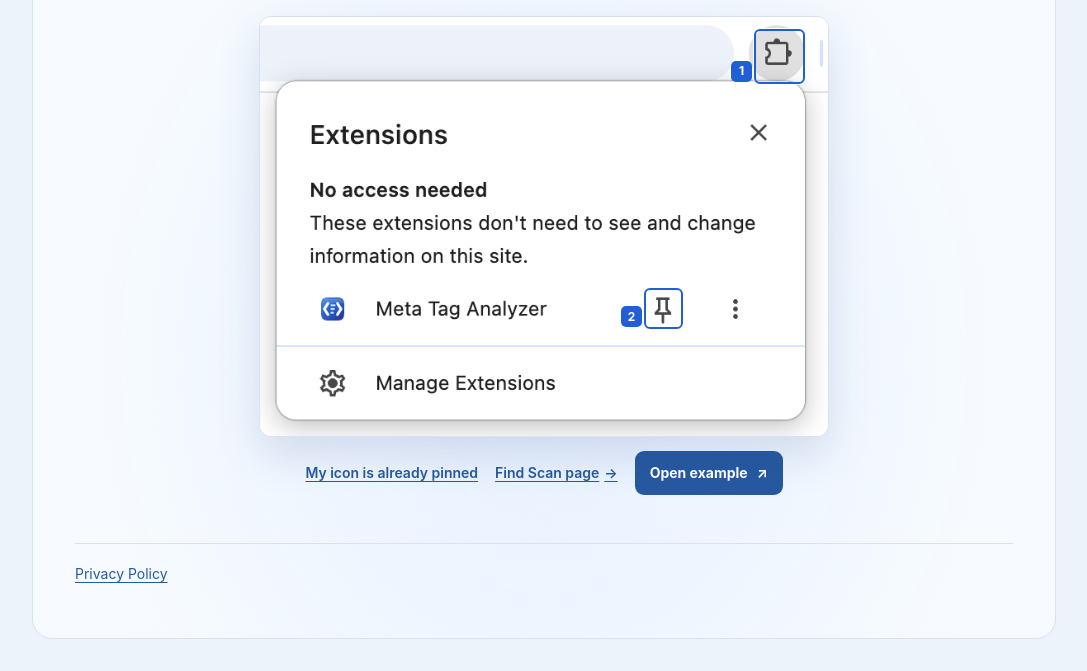
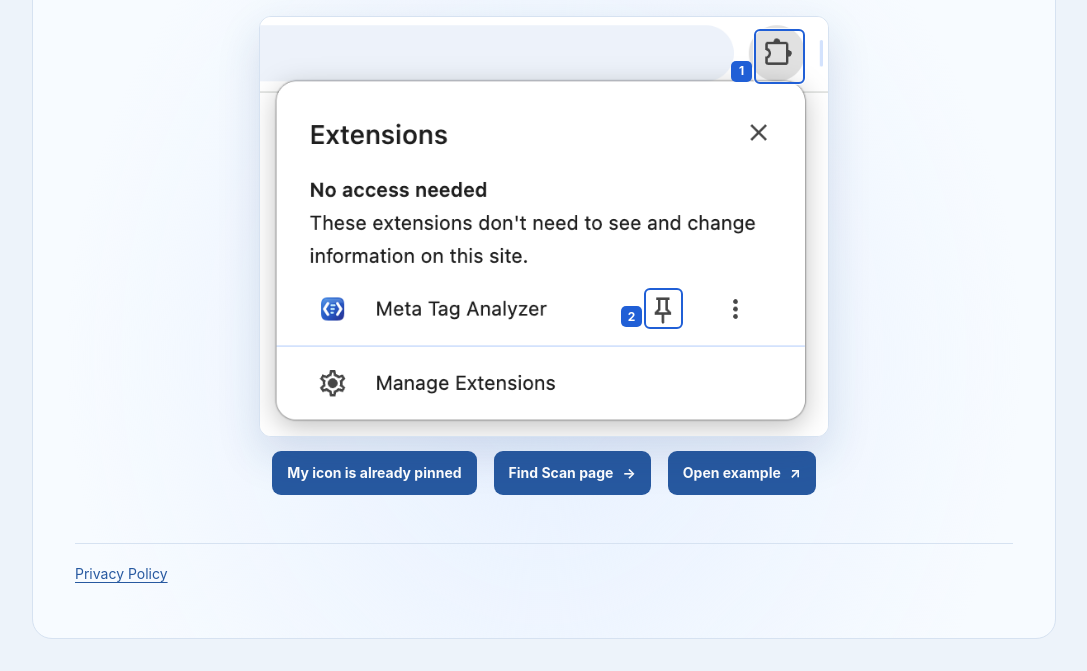
Before and after one commit to GoGerman/welcome-pages-site, a plain HTML site: page meta/index.html in a window 1280 px wide. Shown: the part 272-943 px from the top of the page, without its empty margins (96-1183 px from the left). Drawn offline with Linux system fonts and the light colour scheme.

Commit message:
Match Meta quick start actions to the example button

```diff
--- a/assets/meta-quick-start.css
+++ b/assets/meta-quick-start.css
@@ -146,35 +146,24 @@ body.meta-quick-start {
 }
 
 .meta-visual-guide .guide-actions [hidden] { display: none; }
-.meta-visual-guide :where(.guide-link) { display: inline-flex; }
-.meta-visual-guide .guide-link {
-  align-items: center;
-  gap: 5px;
-  padding: 7px 0;
-  border: 0;
-  background: none;
-  color: var(--guide-accent);
-  font: inherit;
-  font-size: 14px;
-  font-weight: 620;
-  cursor: pointer;
-  text-decoration: underline;
-  text-underline-offset: 3px;
-  text-align: start;
-}
-
-.meta-visual-guide .guide-example {
-  display: inline-flex;
+.meta-visual-guide :where(.guide-link, .guide-example) { display: inline-flex; }
+.meta-visual-guide .guide-actions :is(.guide-link, .guide-example) {
   align-items: center;
   justify-content: center;
   gap: 9px;
+  max-inline-size: 100%;
   min-block-size: 44px;
+  margin: 0;
   padding: 10px 15px;
+  border: 0;
   border-radius: 9px;
   background: var(--guide-accent);
   color: var(--guide-on-accent);
+  font: inherit;
   font-size: 14px;
   font-weight: 660;
+  cursor: pointer;
+  text-align: center;
   text-decoration: none;
 }
 
@@ -187,7 +176,7 @@ body.meta-quick-start {
 }
 
 @media (pointer: coarse) {
-  .meta-visual-guide :is([data-language-picker] select, .guide-link) { min-block-size: 44px; }
+  .meta-visual-guide [data-language-picker] select { min-block-size: 44px; }
 }
 
 @media (prefers-color-scheme: dark) {
@@ -218,17 +207,12 @@ html[lang="ru"] .meta-visual-guide .meta-scan-note { display: none; }
 
 html[lang="ru"] .meta-visual-guide [data-photo-language="ru"] { display: block; }
 
-.meta-visual-guide .guide-actions .mode-switch { margin: 0; min-block-size: 0; }
 .meta-visual-guide .illustration-note { text-align: center; color: var(--guide-text); }
 .meta-visual-guide .language-status { color: var(--guide-text); }
 .meta-visual-guide .guide-intro strong { color: var(--guide-ink); }
 .meta-visual-guide .guide-footer { border-color: var(--guide-line); }
 .meta-visual-guide .guide-footer a { color: var(--guide-accent); }
 
-@media (pointer: coarse) {
-  .meta-visual-guide .guide-actions .mode-switch { min-block-size: 44px; }
-}
-
 @media (prefers-color-scheme: dark) {
   html:has(body.meta-quick-start) { background: #0c1725; color-scheme: dark; }
 }
```
